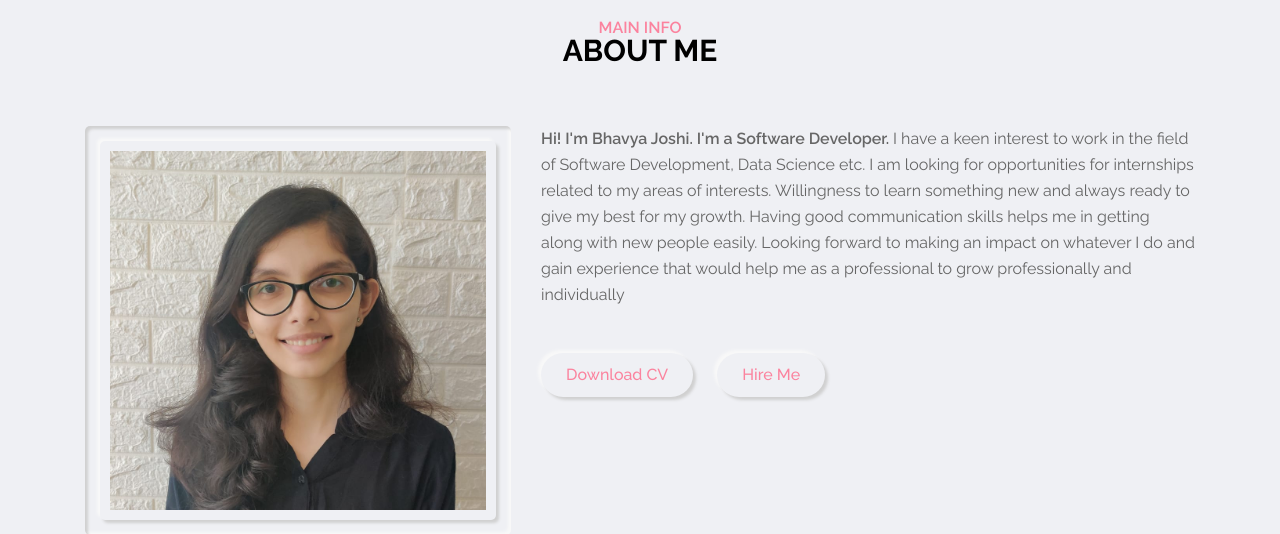
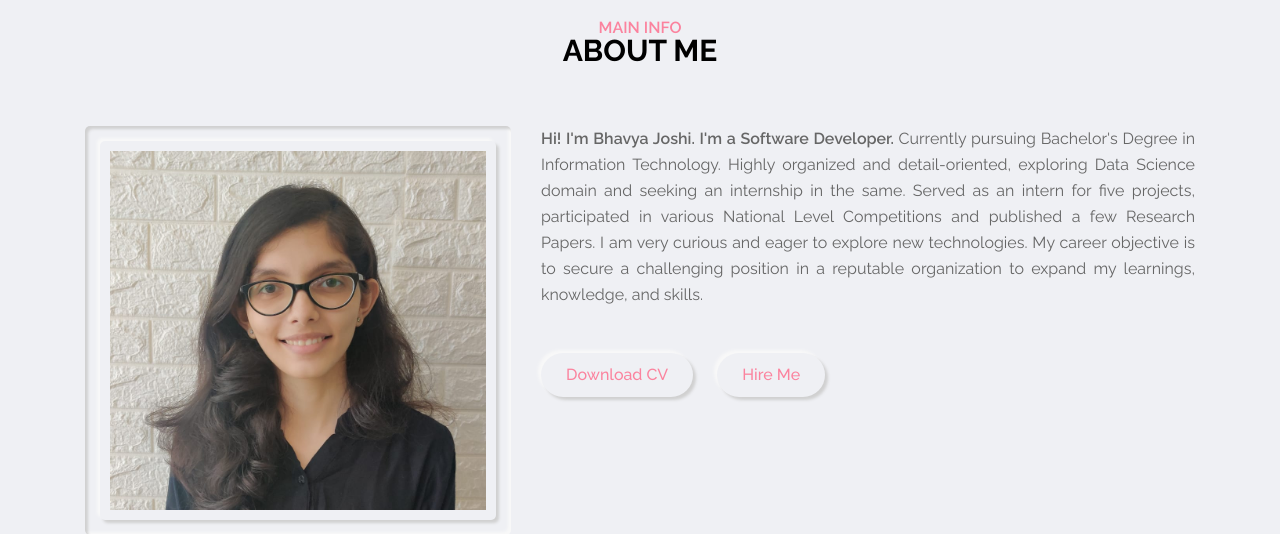
Before and after one commit to Bhavya-02022000/resume, a plain HTML site: page index.html in a window 1280 px wide. Shown: the part 860-1394 px from the top of the page. Drawn offline with nearby package versions, Linux system fonts and the light colour scheme.

Commit message:
About me

```diff
--- a/css/style.css
+++ b/css/style.css
@@ -570,6 +570,7 @@ img{
     line-height: 26px;
     margin-bottom: 15px;
     color: var(--text-black-600);
+    text-align: justify;
 }
 .about-section .about-info span{
     font-weight: 600;
--- a/index.html
+++ b/index.html
@@ -164,12 +164,11 @@
                     <!-- social link end -->
                 </div>
                 <div class="about-info">
-                    <p><span>Hi! I'm Bhavya Joshi. I'm a Software Developer. </span>I have a keen interest to work in
-                        the field of Software Development, Data Science etc. I am looking for opportunities for
-                        internships related to my areas of interests. Willingness to learn something new and always
-                        ready to give my best for my growth. Having good communication skills helps me in getting along
-                        with new people easily. Looking forward to making an impact on whatever I do and gain experience
-                        that would help me as a professional to grow professionally and individually</p>
+                    <p><span>Hi! I'm Bhavya Joshi. I'm a Software Developer. </span>Currently pursuing Bachelor's Degree in Information Technology.
+                        Highly organized and detail-oriented, exploring Data Science domain and seeking an internship in the same.
+                        Served as an intern for five projects, participated in various National Level Competitions and published a few Research Papers.
+                        I am very curious and eager to explore new technologies.
+                        My career objective is to secure a challenging position in a reputable organization to expand my learnings, knowledge, and skills.</p>
                     <a href="Bhavya Joshi Resume.pdf" class="btn-1 outer-shadow hover-in-shadow">Download CV</a>
                     <a href="#contact" class="link-item btn-1 outer-shadow hover-in-shadow">Hire Me</a>
                 </div>
@@ -841,7 +840,7 @@
                     <div class="contact-item-inner outer-shadow">
                         <i class="fas fa-map-marker-alt"></i>
                         <span>Address</span>
-                        <p>C-102 Mahalaxmi Tower, Mumbai- 400080</p>
+                        <p>Mulund West, Mumbai- 400080</p>
                     </div>
                 </div>
                 <!-- contact item end -->
```
